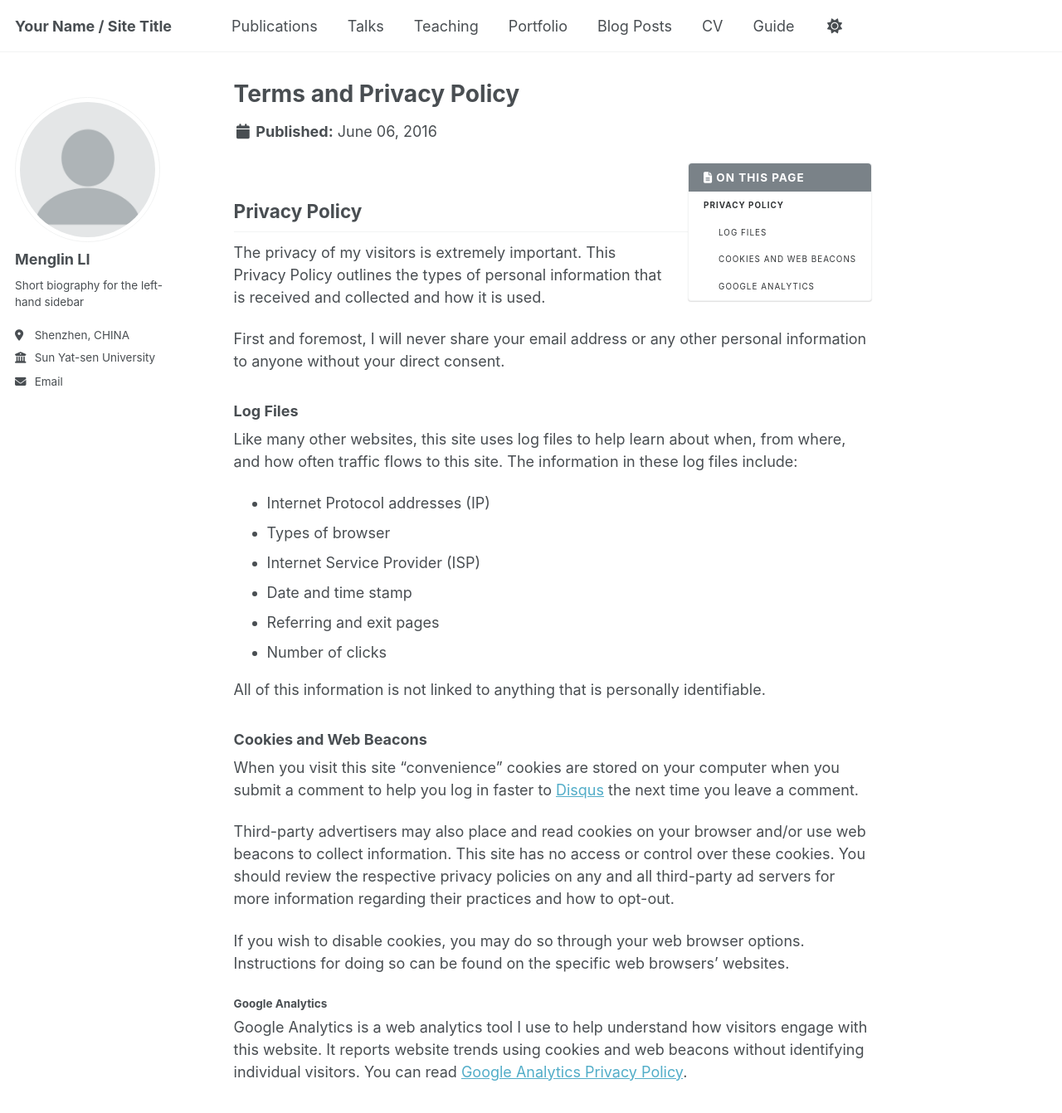
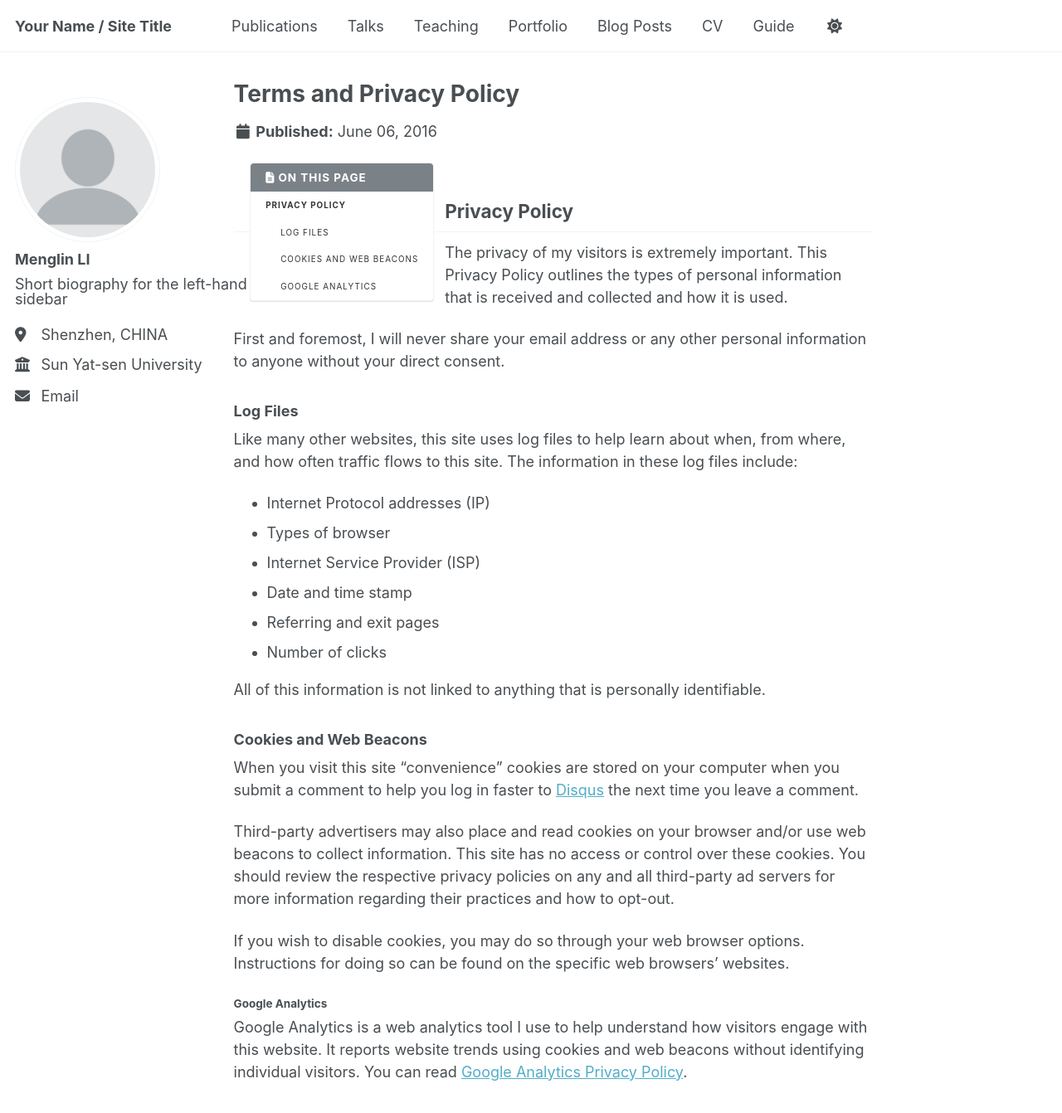
Before and after one commit to li-menglin/li-menglin.github.io, a Jekyll site: the page built from _pages/terms.md, in a window 1280 px wide and 1400 px high. Shown: the top 1342 px of the window at 83% size. Built offline with Jekyll 4.4.1, drawn with Linux system fonts in a browser that asks for light colours; a script that is not in the unit is left out.

Commit message:
Update _sidebar.scss

```diff
--- a/_sass/layout/_sidebar.scss
+++ b/_sass/layout/_sidebar.scss
@@ -25,56 +25,34 @@
   }
 
   @include breakpoint($large) {
-    @include span(2 of 12);
+    @include span(3 of 12); // 原来是 2 of 12，这里改成 3 of 12
     opacity: 1;
     -webkit-transition: opacity 0.2s ease-in-out;
-            transition: opacity 0.2s ease-in-out;
-
+    transition: opacity 0.2s ease-in-out;
     &:hover {
       opacity: 1;
     }
   }
-
   @include breakpoint($x-large) {
-    max-width: $sidebar-link-max-width;
+    max-width: none; // 如果不想限制最大宽度，可以去掉限制
     padding-right: 0;
-  }
-
-  h2, h3, h4, h5, h6 {
-    margin-bottom: 0;
-    font-family: $sans-serif-narrow;
-  }
-
-  h3, h4 {
-    font-size: $type-size-5;
-  }
-
-  p, li {
-    font-family: $sans-serif;
-    font-size: $type-size-6;
-    line-height: 1.5;
-  }
-
-  img {
-    width: 100%;
   }
 }
 
+/* 右侧栏 */
 .sidebar__right {
-  margin-bottom: 1em;
-
   @include breakpoint($large) {
     position: relative;
     float: right;
-    width: $right-sidebar-width-narrow;
+    @include span(3 of 12); // 改成和左栏一样的宽度
     margin-left: span(0.5 of 12);
     z-index: 10;
   }
-
   @include breakpoint($x-large) {
-    width: $right-sidebar-width;
+    width: auto; // 或者保持相同的 span 宽度
   }
 }
+
 
 /*
    Author profile and links
```
